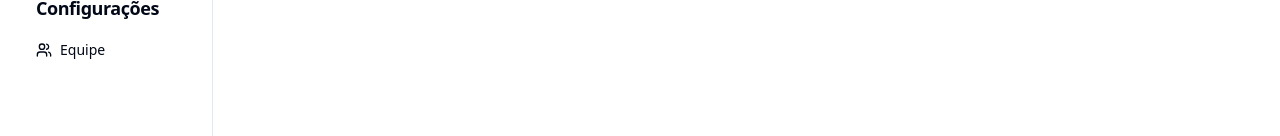
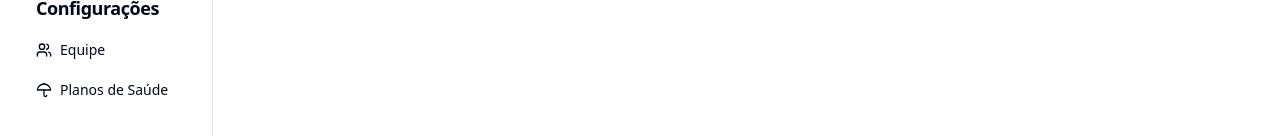
Before and after one commit to danielmaiajr/dentist-project-frontend, a React (Vite) app: page / in a window 1280 px wide. Shown: the part 262-398 px from the top of the page. Built offline with nearby package versions, Linux system fonts and the light colour scheme; no server answers; sample sign-in values are in the browser's storage; a web font is replaced by a local one.

Commit message:
Added InsurancePage to App route and SideBar component

```diff
--- a/src/App.tsx
+++ b/src/App.tsx
@@ -14,6 +14,7 @@ import "./index.css";
 import PatientPage from "./components/PatientPage.tsx";
 import SchedulerPage from "./components/SchedulerPage.tsx";
 import ConfigPage from "./components/ConfigPage.tsx";
+import InsurancePage from "./components/InsurancePage.tsx";
 
 const token = localStorage.getItem("token");
 if (token) {
@@ -35,6 +36,7 @@ const App = () => {
           <Route path="/patients" element={<PatientPage />}></Route>
           <Route path="/scheduler" element={<SchedulerPage />}></Route>
           <Route path="/config" element={<ConfigPage />}></Route>
+          <Route path="/insurance" element={<InsurancePage />}></Route>
         </Route>
       </Route>
     </Routes>
--- /dev/null
+++ b/src/components/InsurancePage.tsx
@@ -0,0 +1,5 @@
+const InsurancePage = () => {
+  return <div>Planos</div>;
+};
+
+export default InsurancePage;
--- a/src/components/SideBar.tsx
+++ b/src/components/SideBar.tsx
@@ -1,6 +1,6 @@
 import { cn } from "@/lib/utils";
-import { Button, buttonVariants } from "@/components/ui/button";
-import { User, Users, Calendar } from "lucide-react";
+import { buttonVariants } from "@/components/ui/button";
+import { User, Users, Calendar, Umbrella } from "lucide-react";
 import { Link } from "react-router-dom";
 
 import { useLocation } from "react-router-dom";
@@ -60,6 +60,18 @@ export const Sidebar = () => {
             <Users className="mr-2 h-4 w-4" />
             Equipe
           </Link>
+          <Link
+            to="/insurance"
+            className={cn(
+              buttonVariants({
+                variant: getButtonVariant("/insurance"),
+              }),
+              "w-full justify-start"
+            )}
+          >
+            <Umbrella className="mr-2 h-4 w-4" />
+            Planos de Saúde
+          </Link>
         </div>
       </div>
     </div>
```
